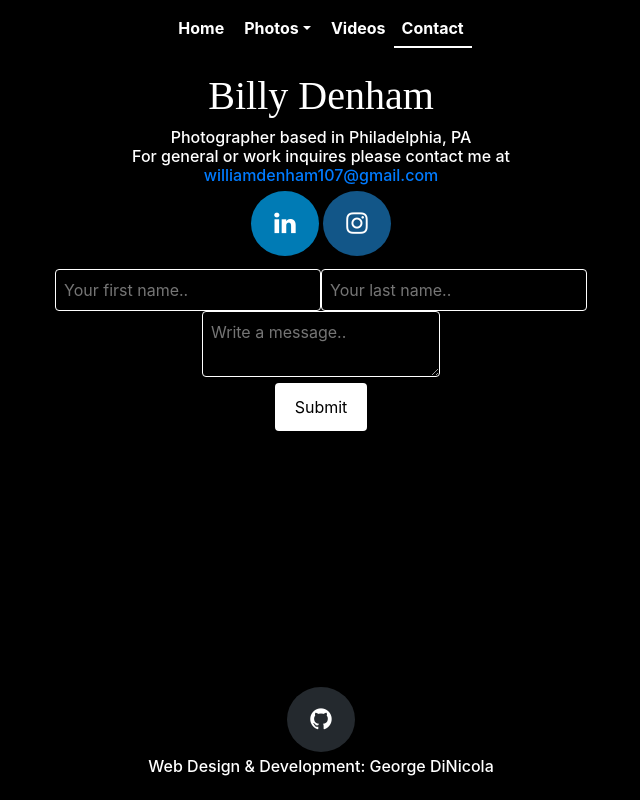
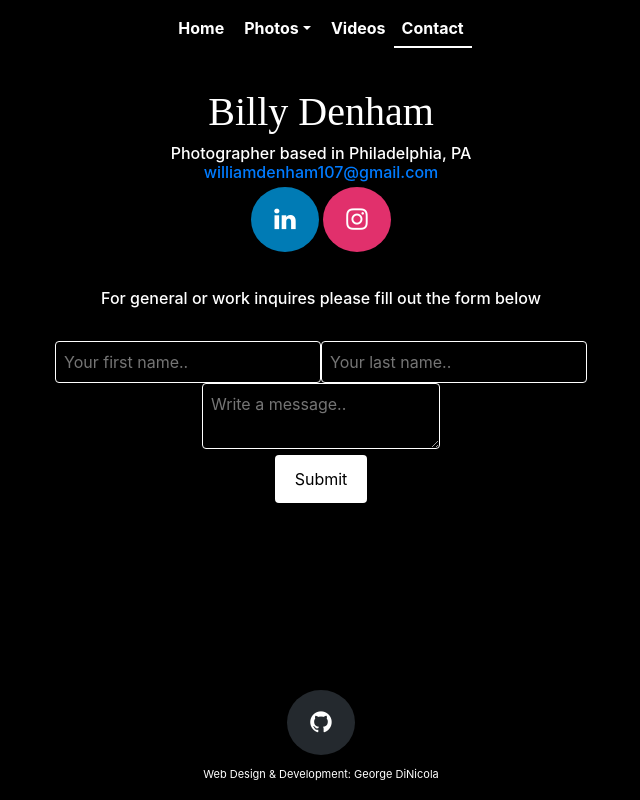
Before and after one commit to GeorgeDiNicola/serverless-photography-website, a React (Create React App) app in the folder static/: page /Contact in a window 1280 px wide. Shown: the whole page, without its empty margins (319-959 px from the left). Built offline with nearby package versions, Linux system fonts and the light colour scheme.

Commit message:
form is now set up properly. content is distributed well. still need to style the form text and spacing between boxes

```diff
--- a/static/src/components/Contact.jsx
+++ b/static/src/components/Contact.jsx
@@ -10,12 +10,11 @@ export default class Contact extends Component {
       <React.Fragment>
       <div id="page-container">
 
-
+      <div className="about-content">
         <div className="w3-animate-left">
           <h1>Billy Denham</h1>
             <h6>
               Photographer based in Philadelphia, PA<br/>
-              For general or work inquires please contact me at<br/>
             <a href="mailto:williamdenham107@gmail.com">williamdenham107@gmail.com</a>
             <br/>
             <a href="https://www.linkedin.com/in/william-denham-33724b180/" class="fa fa-linkedin" target="_blank"></a>
@@ -23,9 +22,10 @@ export default class Contact extends Component {
             <br/>
             </h6>
         </div>
-
+     </div>
       <div className="form-container">
         <form>
+          <h6>For general or work inquires please fill out the form below</h6><br/>
           {/*<label for="fname">First Name</label>*/}
           <input type="text" id="fname" name="firstname" placeholder="Your first name.."></input>
           {/*<label for="lname">Last Name</label>*/}
@@ -39,11 +39,11 @@ export default class Contact extends Component {
       </div>
     <div className="footer">
           <div className="w3-animate-right">
-            <h6>
-            <a href="https://github.com/GeorgeDiNicola" class="fa fa-github" target="_blank"></a>
-            <br/>
-              Web Design & Development: George DiNicola
-            </h6>
+            <span className="footer-text">
+              <a href="https://github.com/GeorgeDiNicola" class="fa fa-github" target="_blank"></a>
+              <br/>
+                Web Design & Development: George DiNicola
+            </span>
            </div>
     </div>
         </div>
--- a/static/src/css/contactme.css
+++ b/static/src/css/contactme.css
@@ -10,14 +10,15 @@ h2 {
   text-align: center;
 }
 
-h5 {
-	color: white;
-	font-size: 10px;
-}
-
 h6 {
   color: white;
 	text-align: center;
+}
+
+.footer-text {
+  font-size: 11px;
+  color: white;
+  text-align: center;
 }
 
 input[type=text], select, textarea {
@@ -51,9 +52,14 @@ input[type=submit]:hover {
    flex-direction: column;
 }
 
+.about-content {
+  padding: 2vh;
+}
+
 /* container is not taking up entire width, which messes up centering*/
 .form-container {
   text-align: center;
+  padding: 1vh;
 }
 
 #content-wrap {
@@ -64,6 +70,7 @@ input[type=submit]:hover {
   flex: 0 0 50px;
   margin-top: auto;
   padding-top: 3vh;
+  text-align: center;
 }
 
 .w3-animate-left {
@@ -133,6 +140,16 @@ input[type=submit]:hover {
   border-radius: 50%;
 }
 
+.fa-git {
+  padding: 20px;
+  font-size: 25px;
+  width: 68px;
+  text-align: center;
+  text-decoration: none;
+  margin: 5px 2px;
+  border-radius: 50%;
+}
+
 .fa:hover {
     opacity: 0.7;
 }
@@ -163,7 +180,7 @@ input[type=submit]:hover {
 }
 
 .fa-instagram {
-  background: #125688;
+  background: #E1306C;
   color: white;
 }
 
```
